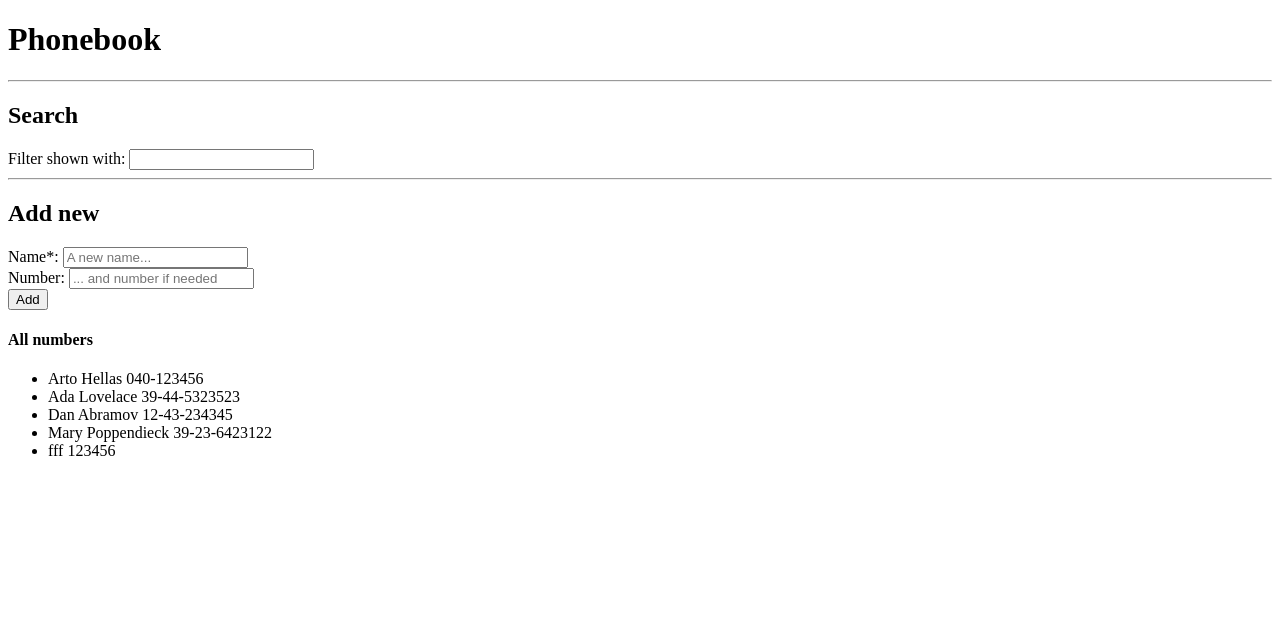
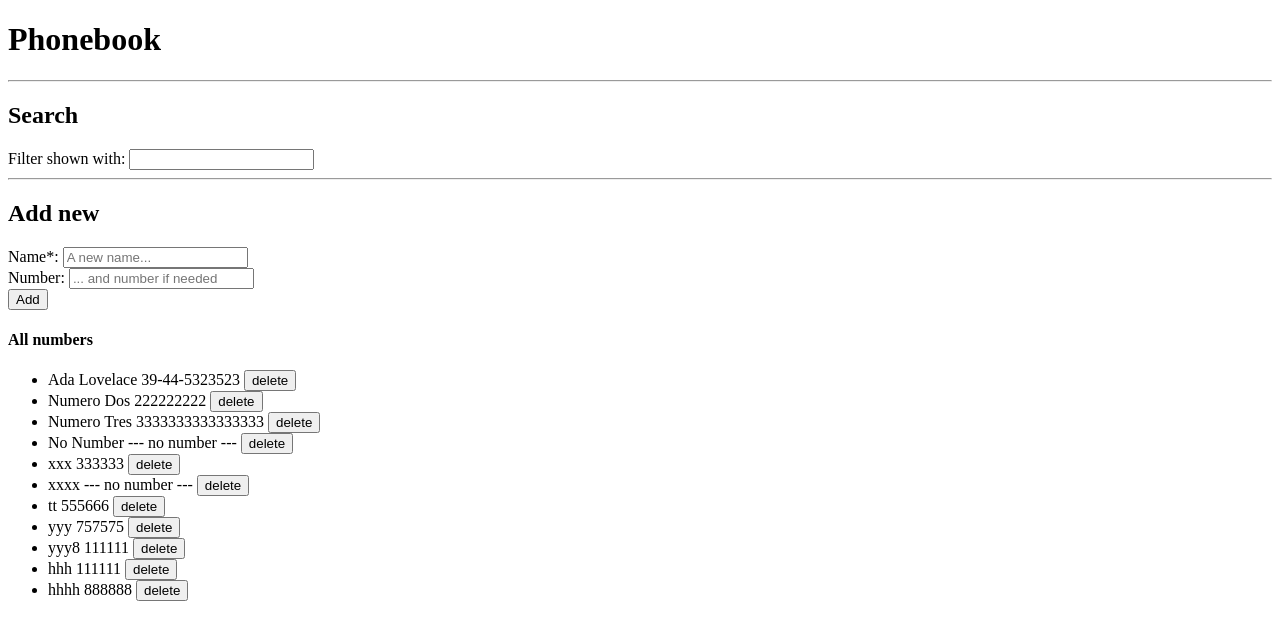
Before and after one commit to JuriHajainen/fullstackopen, a React (Vite) app in the folder osa2/puhelinluettelo/: page / in a window 1280 px wide. Shown: the top 640 px of the page. Built offline with nearby package versions, Linux system fonts and the light colour scheme; data requests are answered from the project's data file.

Commit message:
2.14 and 2.15 is done

```diff
--- a/osa2/puhelinluettelo/src/App.jsx
+++ b/osa2/puhelinluettelo/src/App.jsx
@@ -17,8 +17,8 @@ const App = () => {
   const [ persons, setPersons ]                = useState([])
   const [ newName, setNewName ]                = useState('')
   const [ newNumber, setNewNumber ]            = useState('')
-  const [ id, setId ]                          = useState(7) // SET "id" to use it for new added persons
   const [ search_keyword, search_keyword_set ] = useState('')
+  // const [ id, setId ]                          = useState('') // SET "id" to use it for new added persons
   // const [ search_results, search_results_set ] = useState([])
 
 
@@ -68,10 +68,6 @@ const App = () => {
       alert('Name field is empty')
     }
     else {
-      if (newName_isAlreadyAdded(newName)) { // Is "newName" already added?
-        alert(`${newName.trim()} is already added to phonebook`)
-      }
-      else {
         if (newNumber.trim()) { // If "newNumber" is not empty
           // console.log('newNumber_isValid(newNumber)', newNumber_isValid(newNumber))
           if (newNumber_isValid(newNumber)) { // Is phone number a valid
@@ -84,7 +80,6 @@ const App = () => {
         else { // if "Number" is empty
           submit_main()
         }
-      }
     }
 
   }
@@ -93,17 +88,17 @@ const App = () => {
   //--- ----------------------------------------
   const submit_main = () => {
 
-    // console.log('id from addName: before setId', id)
-     setId(id + 1)
-    // console.log('id from addName: after setId', id)
+    if (newName_isAlreadyAdded(newName)) { // UPDATE AN EXISTING PERSON
+        submit_update()
+    }
+    else { // CREATE A NEW PERSON
 
-    const personNew = {
-     name:   newName.trim(),
-     number: ( newNumber.trim() ) ? newNumber.trim() : '-- no number --',
-     id:     id
-    }
+      const personNew = {
+      name:   newName.trim(),
+      number: newNumber.trim(),
+      id:     id_setNew()
+      }
 
-    // setPersons(persons.concat(personNew))
     requests
       .create(personNew)
       .then(personNew_returned => {
@@ -112,6 +107,7 @@ const App = () => {
         newNumber_reset() // RESET it
       })
 
+    }
   }
 
 
@@ -185,6 +181,90 @@ const App = () => {
   }
 
 
+  //--- ----------------------------------------
+  const submit_update = () => {
+
+    let id = null
+    let number_isEmpty = null
+    let number_isSame = null
+
+    persons.forEach(person => {
+      if (person.name === newName.trim()) {
+        id = person.id
+        number_isEmpty = ( person.number ) ? false : true
+        number_isSame = ( person.number === newNumber.trim() ) ? true : false
+      }
+    });
+
+    if (number_isSame) {
+      alert(`${newName.trim()} is already added to phonebook with the same number (or number was left empty)`)
+    }
+    else {
+
+      let msg =
+      ( number_isEmpty ) ?
+      `${newName.trim()} is already added to phonebook, do you want add a number to this name?` :
+      `${newName.trim()} is already added to phonebook, replace the old number with a new one?`
+
+      if (window.confirm(msg)) {
+
+      const personUpdate = {
+        name:   newName.trim(),
+        number: newNumber.trim(),
+        id:     id
+    }
+
+    // setPersons(persons.concat(personNew))
+    requests
+      .update(id, personUpdate)
+      .then(returned => {
+        setPersons(prev =>
+          prev.map(p => p.id === returned.id ? returned : p)
+        )
+        newName_reset() // RESET it
+        newNumber_reset() // RESET it
+      })
+    } else {
+      console.log('Update CANCELLED')
+    }
+
+  }
+
+  }
+
+
+  //--- ----------------------------------------
+  const person_delete = (id, name) => {
+
+    if (window.confirm(`Delete '${ name }' ?`)) {
+      requests
+      .remove(id)
+      .then(() => {
+        setPersons(prev =>
+        prev.filter(person => person.id !== id)
+        )
+      })
+      .catch(error => {
+        alert(`An error occurred: '${ error }'`)
+      })
+      console.log('DELETED')
+  } else {
+    console.log('CANCELLED')
+  }
+  }
+
+
+  //--- ----------------------------------------
+  const id_setNew = () => {
+
+    const maxId = Math.max(...persons.map(p => Number(p.id)));
+    const nextId = (maxId + 1).toString();
+    // setId(nextId)
+    return nextId
+
+  }
+
+
   //--- ------------------------------------
   return (
     <div>
@@ -207,7 +287,8 @@ const App = () => {
       {/* <div>_DEV_DEBUG: { newName }</div> */}
 
       <Persons search_keyword = { search_keyword }
-               search_results = { search_results }/>
+               search_results = { search_results }
+               person_delete  = { person_delete } />
 
     </div>
   )
--- a/osa2/puhelinluettelo/src/components/Person.jsx
+++ b/osa2/puhelinluettelo/src/components/Person.jsx
@@ -1,6 +1,6 @@
-const Person = ({ person }) => {
+const Person = ({ person, person_delete }) => {
   // console.log('person.id from Person', person.name, person.id)
-  return <li>{ person.name } { person.number }</li>
+  return <li>{ person.name } { ( person.number ) ? person.number : '--- no number ---' } <button onClick={ person_delete }>delete</button></li>
 }
 
 export default Person
--- a/osa2/puhelinluettelo/src/components/Persons.jsx
+++ b/osa2/puhelinluettelo/src/components/Persons.jsx
@@ -3,9 +3,11 @@ import Person from './Person'
 const Persons = (
   {
     search_keyword,
-    search_results
+    search_results,
+    person_delete
   }
 ) => {
+
 
   return (
 
@@ -14,7 +16,9 @@ const Persons = (
       <ul>{
         (search_results.length === 0) ?
         'No results' :
-        search_results.map( result => <Person key = { result.id } person = { result } /> )
+        search_results.map( result => <Person key = { result.id }
+                                              person = { result }
+                                              person_delete = { () => person_delete(result.id, result.name) } /> )
       }</ul>
       {/* <ul>{ persons.map( person => <Person key = { person.id } person = { person } /> ) }</ul> */}
     </>
--- a/osa2/puhelinluettelo/src/db.json
+++ b/osa2/puhelinluettelo/src/db.json
@@ -1,29 +1,59 @@
 {
   "persons": [
-    {
-      "name": "Arto Hellas",
-      "number": "040-123456",
-      "id": "1"
-    },
     {
       "name": "Ada Lovelace",
       "number": "39-44-5323523",
       "id": "2"
     },
     {
-      "name": "Dan Abramov",
-      "number": "12-43-234345",
-      "id": "3"
+      "id": "4",
+      "name": "Numero Dos",
+      "number": "222222222"
     },
     {
-      "name": "Mary Poppendieck",
-      "number": "39-23-6423122",
-      "id": "4"
+      "id": "5",
+      "name": "Numero Tres",
+      "number": "3333333333333333"
     },
     {
-      "id": 7,
-      "name": "fff",
-      "number": "123456"
+      "id": "6",
+      "name": "No Number",
+      "number": ""
+    },
+    {
+      "name": "xxx",
+      "number": "333333",
+      "id": "7"
+    },
+    {
+      "id": "8",
+      "name": "xxxx",
+      "number": ""
+    },
+    {
+      "name": "tt",
+      "number": "555666",
+      "id": "9"
+    },
+    {
+      "name": "yyy",
+      "number": "757575",
+      "id": "11"
+    },
+    {
+      "name": "yyy8",
+      "number": "111111",
+      "id": "12"
+    },
+    {
+      "name": "hhh",
+      "number": "111111",
+      "id": "13"
+    },
+    {
+      "id": "14",
+      "name": "hhhh",
+      "number": "888888"
     }
   ]
 }
--- a/osa2/puhelinluettelo/src/services/requests.js
+++ b/osa2/puhelinluettelo/src/services/requests.js
@@ -18,6 +18,11 @@ const update = (id, newObject) => {
   return request.then(response => response.data)
 }
 
+const remove = (id) => {
+  const request = axios.delete(`${baseUrl}/${id}`)
+  return request.then(response => response.data)
+}
+
 //--- ------------------------------------------
 
 // "export": REGULAR VIEW:
@@ -28,4 +33,4 @@ const update = (id, newObject) => {
 // }
 
 // "export": SHORT ONE:
-export default { getAll, create, update }
+export default { getAll, create, update, remove }
```
